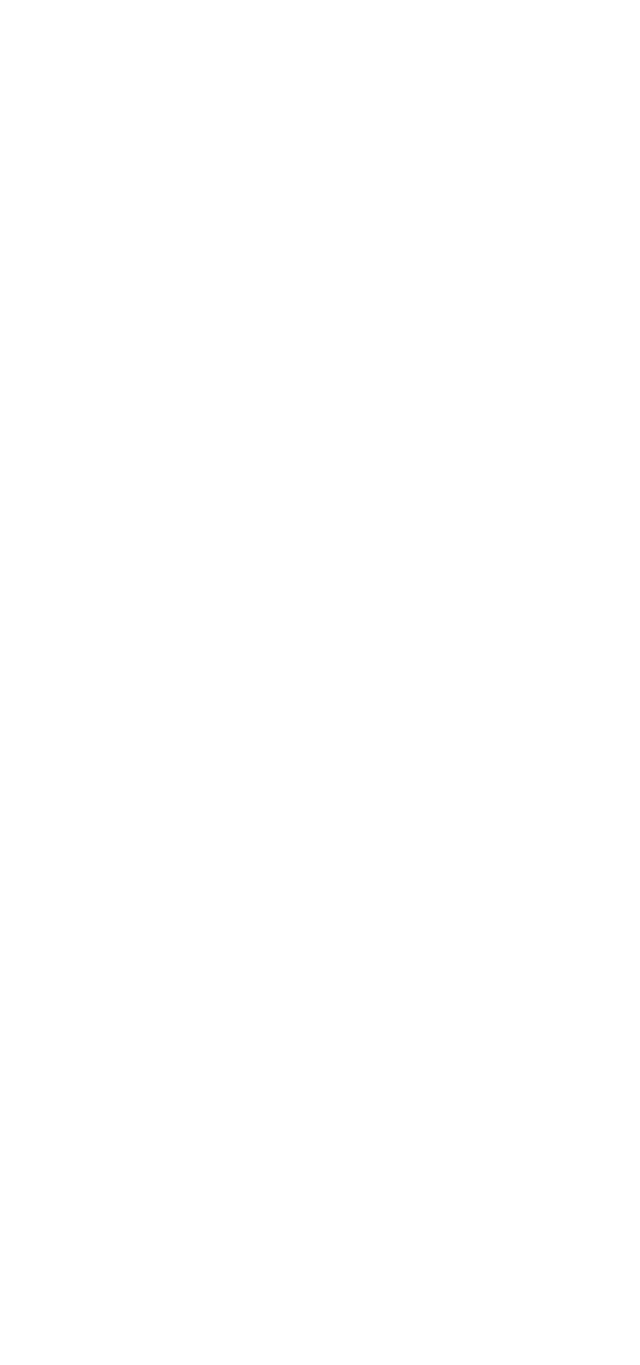
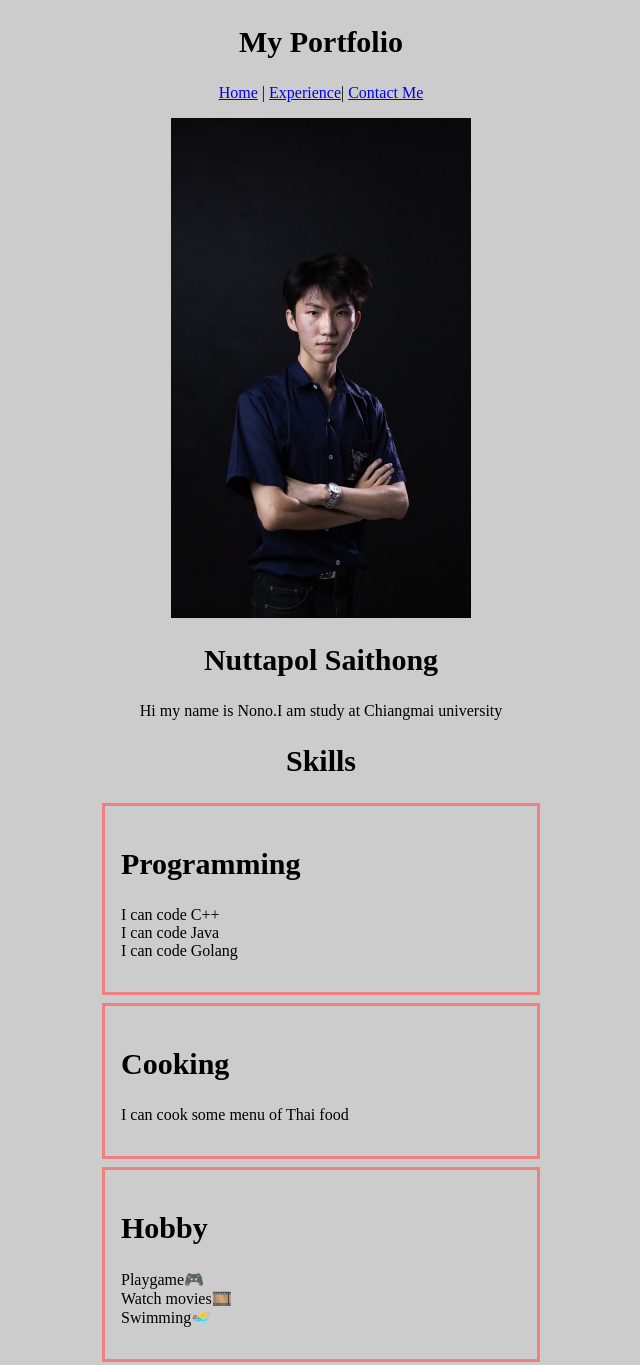
Before and after one commit to cpe207/lab02-Rehunt671, a plain HTML site: page index.html in a window 1280 px wide. Shown: the top 1365 px of the page, without its empty margins (319-959 px from the left). Before the commit the page ends 800 px from the top, so only its background shows below. Drawn offline with Linux system fonts and the light colour scheme.

Commit message:
Add Portfolio

```diff
--- a/index.html
+++ b/index.html
@@ -3,7 +3,38 @@
   <head>
     <meta charset="UTF-8" />
     <meta name="viewport" content="width=device-width, initial-scale=1.0" />
+    <link rel="stylesheet" href="style.css" />
     <title>My Portfolio</title>
   </head>
-  <body></body>
+  <body>
+    <h2>My Portfolio</h2>
+    <p style="text-align: center; margin-right: 5p">
+      <a href="index.html">Home</a> | <a href="experience.html">Experience</a>|
+      <a href="contact.html">Contact Me</a>
+    </p>
+    <img
+    src="/images/profile.jpg"
+      width="300px"
+      height="500px"
+      style="margin-left: auto; margin-right: auto; display: block"
+    />
+    <h2>Nuttapol Saithong</h2>
+    <p style="text-align: center">
+      Hi my name is Nono.I am study at Chiangmai university
+    </p>
+    <h2>Skills</h2>
+    <div class="skill-container">
+      <h2 class="skill-header">Programming</h2>
+      <p>I can code C++ </br> I can code Java </br> I can code Golang</p>
+    </div>
+    <div class="skill-container">
+      <h2 class="skill-header">Cooking</h2>
+      <p>I can cook some menu of Thai food</p>
+    </div>
+    <div class="skill-container">
+      <h2 class="skill-header">Hobby</h2>
+      <p>Playgame🎮 </br> Watch movies🎞️  </br> Swimming🏊‍♂️ </br></p>
+    </div>
+    <a href="contact.html">Contact Me!!!</a>
+  </body>
 </html>
--- /dev/null
+++ b/style.css
@@ -0,0 +1,22 @@
+body {
+  background-color: #cccccc;
+}
+
+h2 {
+  text-align: center;
+  color: rgb(0, 0, 0);
+  font-size: 30px;
+}
+.skill-header {
+  text-align: left;
+}
+.skill-container {
+  border: solid lightcoral;
+  width: 400px;
+  padding: 16px;
+  margin-left: auto;
+  margin-right: auto;
+  margin-bottom: 8px;
+}
+.center-header {
+}
```
Also changed, not shown: contact.html (added, +30 -0 lines), experience.html (added, +42 -0 lines), images/profile.jpg (added).
